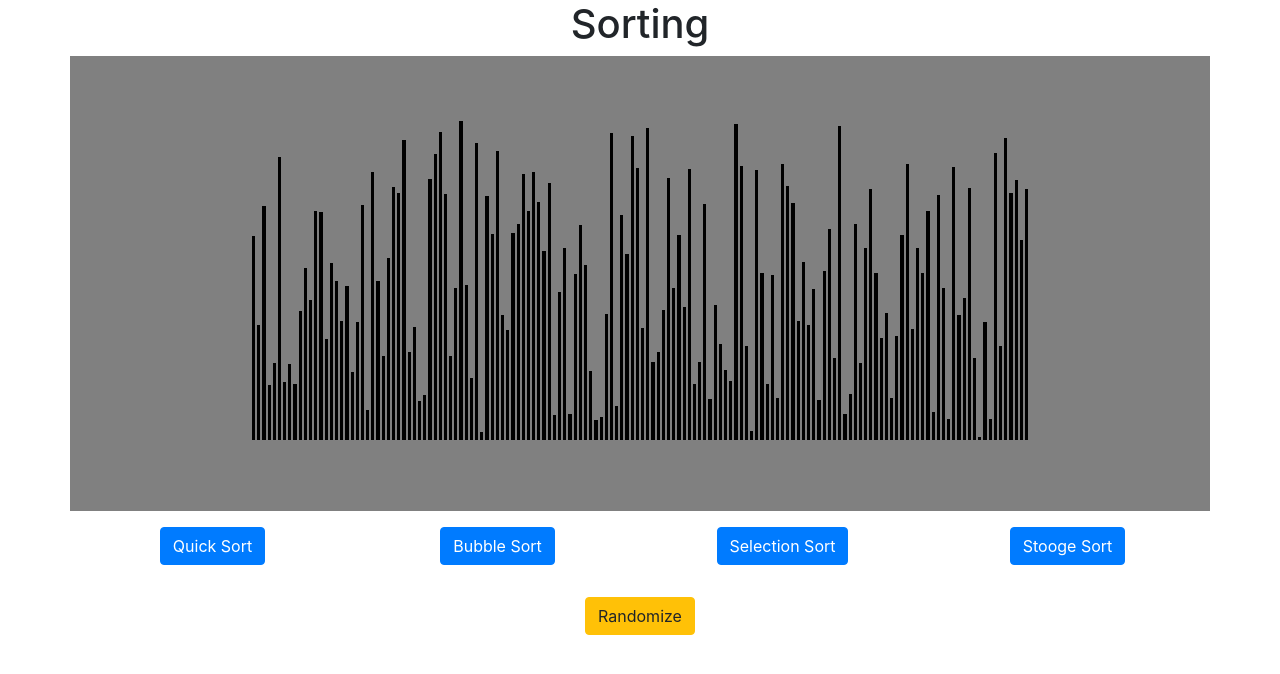
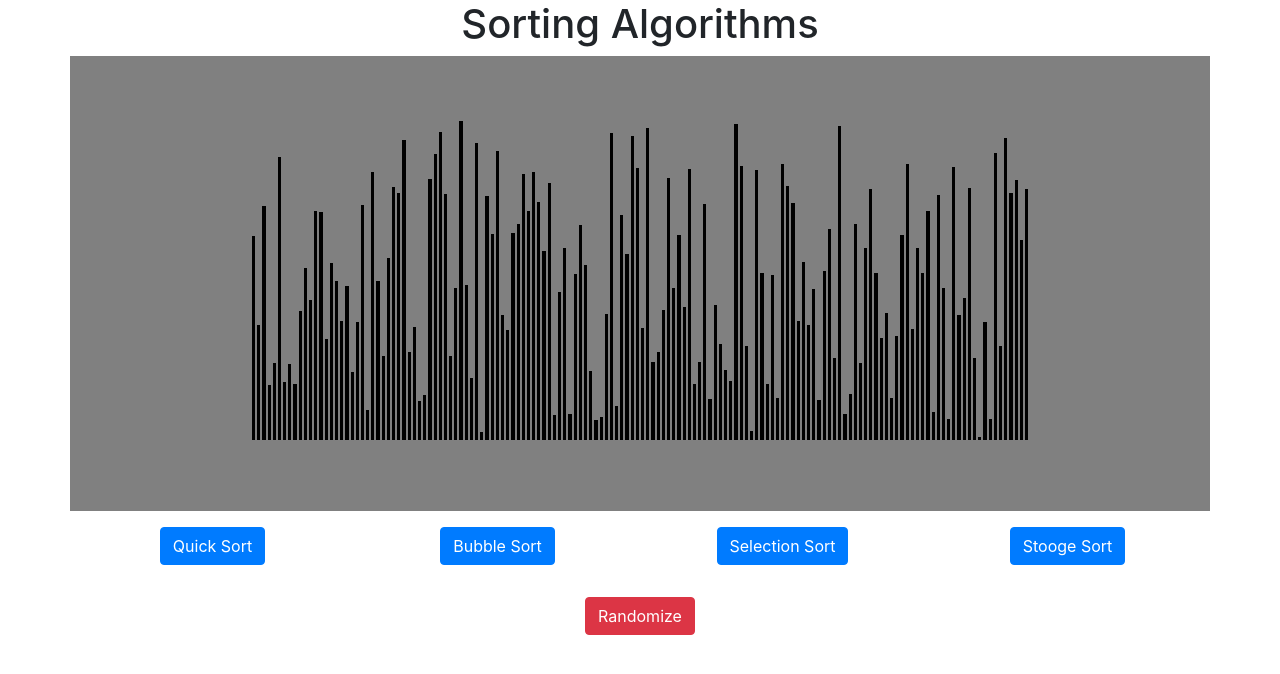
Before and after one commit to H4sh3/Sorting, a React (Create React App) app: page / in a window 1280 px wide. Shown: the top 674 px of the page. Built offline with nearby package versions, Linux system fonts and the light colour scheme.

Commit message:
minor change

```diff
--- a/public/index.html
+++ b/public/index.html
@@ -7,7 +7,7 @@
     <meta name="theme-color" content="#000000" />
     <meta
       name="description"
-      content="Web site created using create-react-app"
+      content="Sorting Algorithms"
     />
     <link rel="apple-touch-icon" href="%PUBLIC_URL%/logo192.png" />
     <!--
@@ -24,7 +24,7 @@
       work correctly both with client-side routing and a non-root public URL.
       Learn how to configure a non-root public URL by running `npm run build`.
     -->
-    <title>React App</title>
+    <title>Sorting Algorithms</title>
   </head>
   <body>
     <noscript>You need to enable JavaScript to run this app.</noscript>
--- a/src/components/DataVis.tsx
+++ b/src/components/DataVis.tsx
@@ -1,5 +1,5 @@
 import React from 'react'; // we need this to make JSX compile
-import { randomArray } from '../lib/etc';
+import { randomArray, isSorted } from '../lib/etc';
 import { bubbleSort, BUBBLE_SORT } from '../lib/bubbleSort';
 import { quickSort, QUICK_SORT } from '../lib/quickSort';
 import Button from 'react-bootstrap/Button';
@@ -38,7 +38,7 @@ export class DataVis extends React.Component<IProps, IState>{
 
   render() {
     return <div >
-      <h1>Sorting</h1>
+      <h1>Sorting Algorithms</h1>
       <Container style={{ backgroundColor: "grey", paddingTop: "4rem", paddingBottom: "4rem" }}>
         {this.visualize(this.state.data, this.state.data.length)}
       </Container>
@@ -64,7 +64,7 @@ export class DataVis extends React.Component<IProps, IState>{
       </Row>
       <Row>
         <Col>
-          <Button disabled={this.state.sorting} variant="warning" style={{ margin: "1rem" }} onClick={() => { this.randomizeData() }}>Randomize</Button>
+          <Button disabled={this.state.sorting} variant="danger" style={{ margin: "1rem" }} onClick={() => { this.randomizeData() }}>Randomize</Button>
         </Col>
       </Row>
     </Container>
@@ -87,7 +87,7 @@ export class DataVis extends React.Component<IProps, IState>{
   async sort(algo: string) {
     this.setState({ sorting: true })
     await this.runSortingAlgo(algo)
-    this.setState({ sorting: false, sorted: false, active: () => { return false } })
+    this.setState({ sorting: false, sorted: isSorted(this.state.data), active: () => { return false } })
   }
 
   async runSortingAlgo(algo: string) {
```
